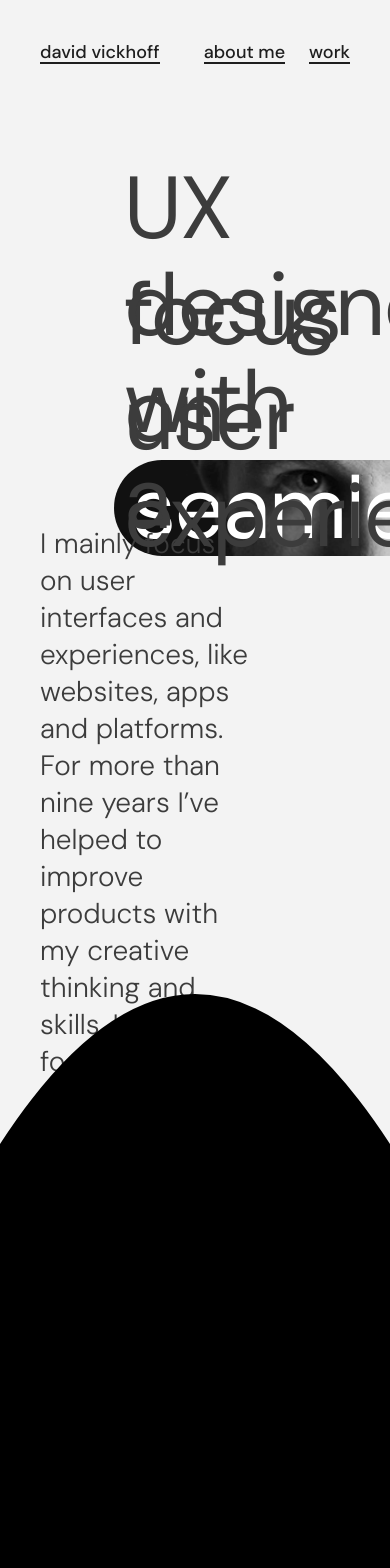
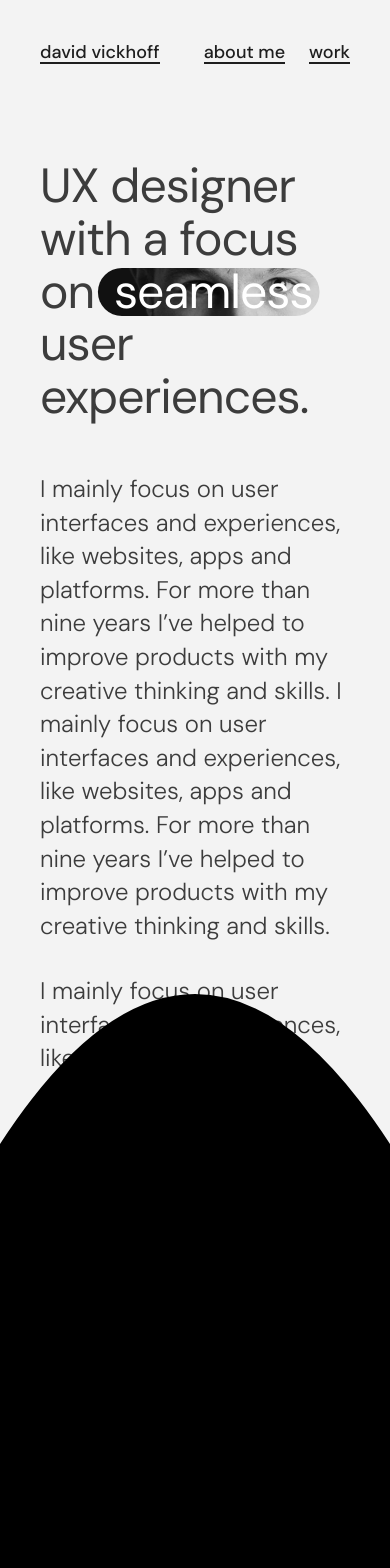
Before and after one commit to erikblomqvist/david-portfolio, a Next.js app: page / in a window 390 px wide. Shown: the top 1568 px of the page. Built offline with nearby package versions, Linux system fonts and the light colour scheme.

Commit message:
Mobile layout foundation

```diff
--- a/src/app/case/page.module.css
+++ b/src/app/case/page.module.css
@@ -22,6 +22,14 @@
     min-height: 90dvh;
     padding-block-start: 200px;
 
+    @media (width < 1000px) {
+        justify-content: start; /* autoprefixer: off */
+
+        margin-block-start: 150px;
+        min-height: unset;
+        padding-block-start: 0;
+    }
+
     & h1 {
         --size: 8rem;
         --line-height: 0.9;
@@ -34,6 +42,10 @@
         letter-spacing: -0.02em;
         line-height: var(--line-height);
         color: #3c3c3c;
+
+        @media (width < 1000px) {
+            --size: 3rem;
+        }
 
         & span {
             height: calc(var(--size) * 1.125);
@@ -120,6 +132,10 @@
         line-height: 1.5;
         color: #3c3c3c;
 
+        @media (width < 1000px) {
+            font-size: 1.375rem;
+        }
+
         &:not(:last-of-type) {
             margin-block-end: 2rem;
         }
--- a/src/app/globals.css
+++ b/src/app/globals.css
@@ -48,11 +48,15 @@ body:has(.case:hover) > .custom-cursor {
 
 .case {
     &.w\:3\/4 {
-        width: 75%;
+        @media (width >= 1000px) {
+            width: 75%;
+        }
     }
 
     &.w\:1\/2 {
-        width: 50%;
+        @media (width >= 1000px) {
+            width: 50%;
+        }
     }
     &.loplabbet {
         --background: var(--vickhoff-color-loplabbet-background);
@@ -118,8 +122,10 @@ body:has(.case:hover) > .custom-cursor {
 }
 
 section.case-layout {
+    --gutter: 3.5rem;
+
     display: grid;
-    grid-template-columns: 3.5rem repeat(12, 1fr) 3.5rem;
+    grid-template-columns: var(--gutter) repeat(12, 1fr) var(--gutter);
     justify-content: center;
 
     background-color: var(--background);
@@ -129,13 +135,16 @@ section.case-layout {
         rgba(var(--background-fade-r), var(--background-fade-g), var(--background-fade-b), 0) 23.35%
     );
 
+    @media (width < 1000px) {
+        --gutter: 2rem;
+    }
+
     & > * {
         grid-template-columns: subgrid;
     }
 
     & > picture {
         grid-column: 2 / span 12;
-
 
         &.full {
             grid-column: 1 / -1;
@@ -145,6 +154,10 @@ section.case-layout {
 
         &:not(.full) {
             margin-block-end: 160px;
+
+            @media (width < 1000px) {
+                margin-block-end: 40px;
+            }
         }
 
         &:first-of-type {
@@ -167,6 +180,12 @@ section.case-layout {
 
         color: #3c3c3c;
 
+        @media (width < 1000px) {
+            grid-column: 2 / span 12;
+
+            margin-block-end: 20px;
+        }
+
         & h3 {
             margin-block-end: 1rem;
 
@@ -188,6 +207,10 @@ section.case-layout {
         padding: 8% 16%;
         background-color: var(--background-alt);
 
+        @media (width < 1000px) {
+            margin-block-end: 40px;
+        }
+
         & > video {
             width: 100%;
             height: auto;
@@ -205,6 +228,12 @@ section.case-layout {
         font-weight: 400;
         text-align: end;
         letter-spacing: -0.05em;
+
+        @media (width < 1000px) {
+            margin-block: 3rem;
+
+            font-size: 3rem;
+        }
     }
 
     & .case-images {
--- a/src/app/page.js
+++ b/src/app/page.js
@@ -39,8 +39,8 @@ const Home = () => (
         <CustomCursor />
         <div className={styles['hero-container']}>
             <h1>
-                <span>UX designer with a</span>
-                <span><i>focus on </i><b>seamless</b></span>
+                <span>UX designer with a </span>
+                <span><i>focus on </i><b>seamless</b> </span>
                 <span>user experiences.</span>
             </h1>
             <div className={styles.preamble}>
--- a/src/app/page.module.css
+++ b/src/app/page.module.css
@@ -42,12 +42,13 @@
     padding: 2rem 2.5rem 7rem;
     background-color: #f3f3f3;
 
+    @media (width < 1000px) {
+        padding-block-end: 4rem;
+    }
+
     & h1 {
         --size: 5.5rem;
         --line-height: 1.1;
-
-        display: flex;
-        flex-direction: column;
 
         margin-block-start: 8rem;
         margin-inline-start: 5.25rem;
@@ -57,6 +58,17 @@
         letter-spacing: -0.02em;
         line-height: var(--line-height);
         color: #3c3c3c;
+
+        @media (width >= 1000px) {
+            display: flex;
+            flex-direction: column;
+        }
+
+        @media (width < 1000px) {
+            --size: 3rem;
+
+            margin-inline-start: 0;
+        }
 
         & span {
             overflow: hidden;
@@ -97,6 +109,8 @@
                 inset-inline-start: 0.5rem;
                 display: inline-block;
 
+                margin-inline-end: 0.5ex;
+
                 animation: h1-b-in 1000ms cubic-bezier(0.250, 0.460, 0.450, 0.940) forwards;
                 animation-delay: 900ms;
 
@@ -112,14 +126,21 @@
 
                     background-image: url('/images/me.png');
                     background-size: 100%;
-                    background-position-x: 0;
-                    background-position-y: 40%;
-                    clip-path: xywh(110px calc(50% - 3rem) 65% 6rem round 5rem 5rem);
+                    background-position: 0 40%;
+                    clip-path: xywh(7rem calc(50% - 3rem) 6.75ch 6rem round 5rem 5rem);
 
                     animation: h1-b-before-in 1000ms cubic-bezier(0.250, 0.460, 0.450, 0.940) forwards;
                     animation-delay: 750ms;
                     transition: all .5s cubic-bezier(0.645, 0.045, 0.355, 1);
                     opacity: 0;
+                }
+
+                @media (width < 1000px) {
+                    &::before {
+                        background-size: 80%;
+                        background-position: 40% 60%;
+                        clip-path: xywh(7rem calc(50% - 1.5rem) 6.75ch 3rem round 5rem 5rem);
+                    }
                 }
 
                 &:hover::before {
@@ -156,12 +177,21 @@
     translate: 0 2rem;
     opacity: 0;
 
+    @media (width < 1000px) {
+        margin-inline-end: 0;
+    }
+
     & p {
         font-size: 1.75rem;
         color: #3c3c3c;
 
         &:not(:last-of-type) {
             margin-block-end: 2rem;
+        }
+
+        @media (width < 1000px) {
+            font-size: 1.5rem;
+            line-height: 1.4;
         }
     }
 }
@@ -199,6 +229,10 @@
     animation-delay: 2000ms;
     opacity: 0;
 
+    @media (width < 1000px) {
+        display: none;
+    }
+
     & > img {
         animation: bounce 2s infinite;
     }
@@ -212,6 +246,12 @@
     margin-inline: auto;
     width: min(100%, 1380px);
     padding: 10rem 2.5rem;
+
+    @media (width < 1000px) {
+        gap: 4rem;
+
+        padding: 4rem 1.5rem;
+    }
 }
 
 .case {
@@ -222,6 +262,10 @@
     row-gap: 2.5rem;
 
     padding: 6rem;
+
+    @media (width < 1000px) {
+        padding: 2rem;
+    }
 
     &:nth-child(even) {
         align-self: end; /* autoprefixer: off */
@@ -266,6 +310,10 @@
         letter-spacing: -0.02em;
         color: #3c3c3c;
 
+        @media (width < 1000px) {
+            font-size: 1.875rem;
+        }
+
         & strong {
             color: var(--text);
             font-weight: unset;
```
